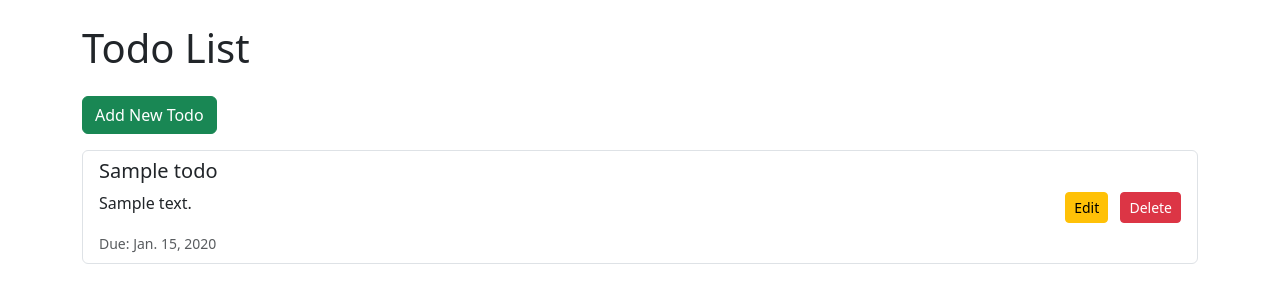
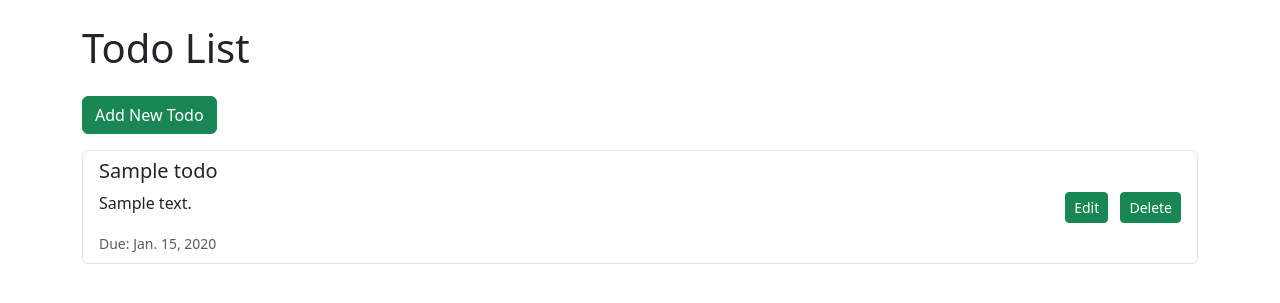
Before and after one commit to moeinforoughi/AIDevTools_Course, a Django app: page / in a window 1280 px wide. Shown: the part 56-359 px from the top of the page. Run offline with Django 5.2, Linux system fonts and the light colour scheme; tables that the repository leaves empty hold one stand-in row (values such as "Sample post").

Commit message:
Change buttons to green in home.html

```diff
--- a/homeworks/homework-1/templates/home.html
+++ b/homeworks/homework-1/templates/home.html
@@ -13,8 +13,8 @@
                         <small class="text-muted">Due: {{ todo.due_date }}</small>
                     </div>
                     <div>
-                        <a href="/edit/{{ todo.id }}" class="btn btn-warning btn-sm me-2">Edit</a>
-                        <a href="/delete/{{ todo.id }}" class="btn btn-danger btn-sm">Delete</a>
+                        <a href="/edit/{{ todo.id }}" class="btn btn-success btn-sm me-2">Edit</a>
+                        <a href="/delete/{{ todo.id }}" class="btn btn-success btn-sm">Delete</a>
                     </div>
                 </li>
             {% endfor %}
```
